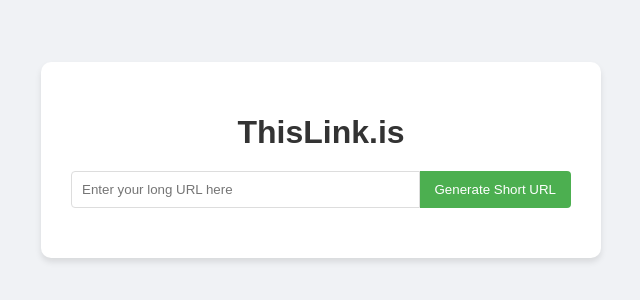
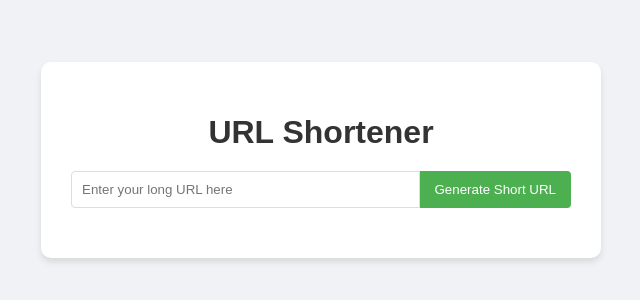
Before and after one commit to vanntastic/windsurf-link-redirector, a website: page index.html in a window 1280 px wide. Shown: the part 240-540 px from the top of the page, without its empty margins (319-959 px from the left). Drawn offline with Linux system fonts and the light colour scheme.

Commit message:
update copy

```diff
--- a/index.html
+++ b/index.html
@@ -3,12 +3,12 @@
 <head>
     <meta charset="UTF-8">
     <meta name="viewport" content="width=device-width, initial-scale=1.0">
-    <title>ThisLink.is - URL Shortener</title>
+    <title>URL Shortener</title>
     <link rel="stylesheet" href="styles.css">
 </head>
 <body>
     <div class="container">
-        <h1>ThisLink.is</h1>
+        <h1>URL Shortener</h1>
         <div class="url-shortener">
             <input type="url" id="longUrlInput" placeholder="Enter your long URL here" required>
             <button id="generateButton">Generate Short URL</button>
```
